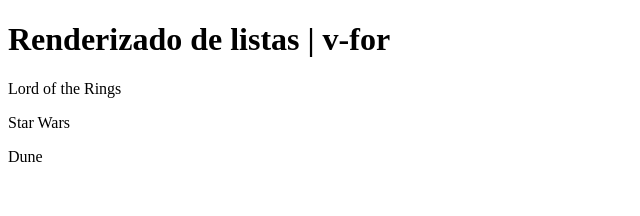
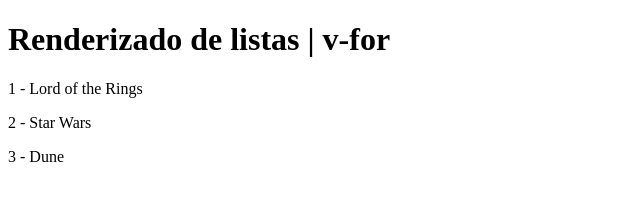
Before and after one commit to RodWeb21/vue-course, a Vue app: page / in a window 1280 px wide. Shown: the top 216 px of the page, without its empty margins (0-640 px from the left). Built offline with nearby package versions, Linux system fonts and the light colour scheme.

Commit message:
v-for como obtener el index

```diff
--- a/src/App.vue
+++ b/src/App.vue
@@ -5,8 +5,8 @@
 <template>
   <h1>Renderizado de listas | v-for</h1>
   <div>
-    <p v-for="movie in movies" :key="movie">
-      {{ movie }}
+    <p v-for="(movie, index) in movies" :key="movie">
+      {{ index + 1 }} - {{ movie }}
     </p>
   </div>
 </template>
```
